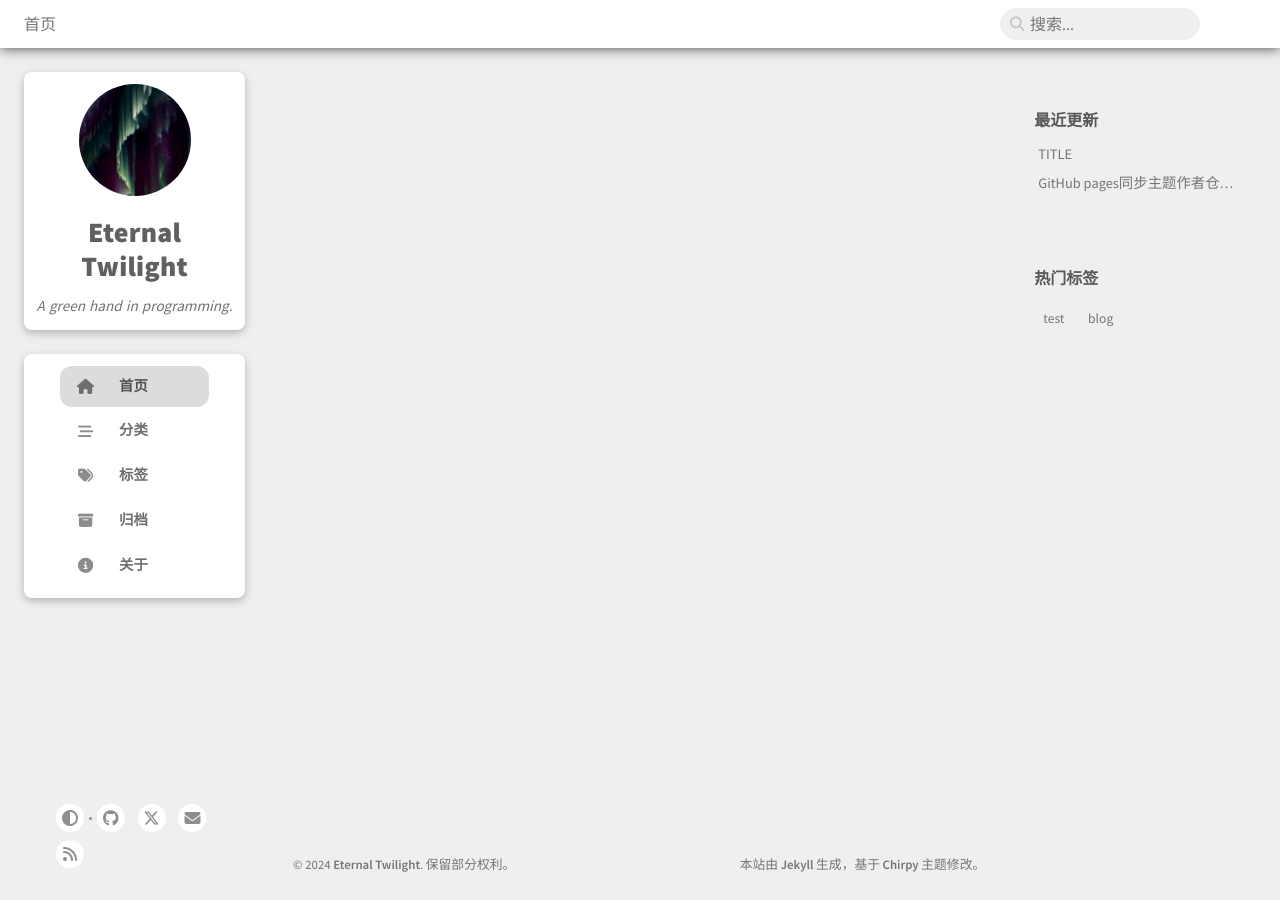
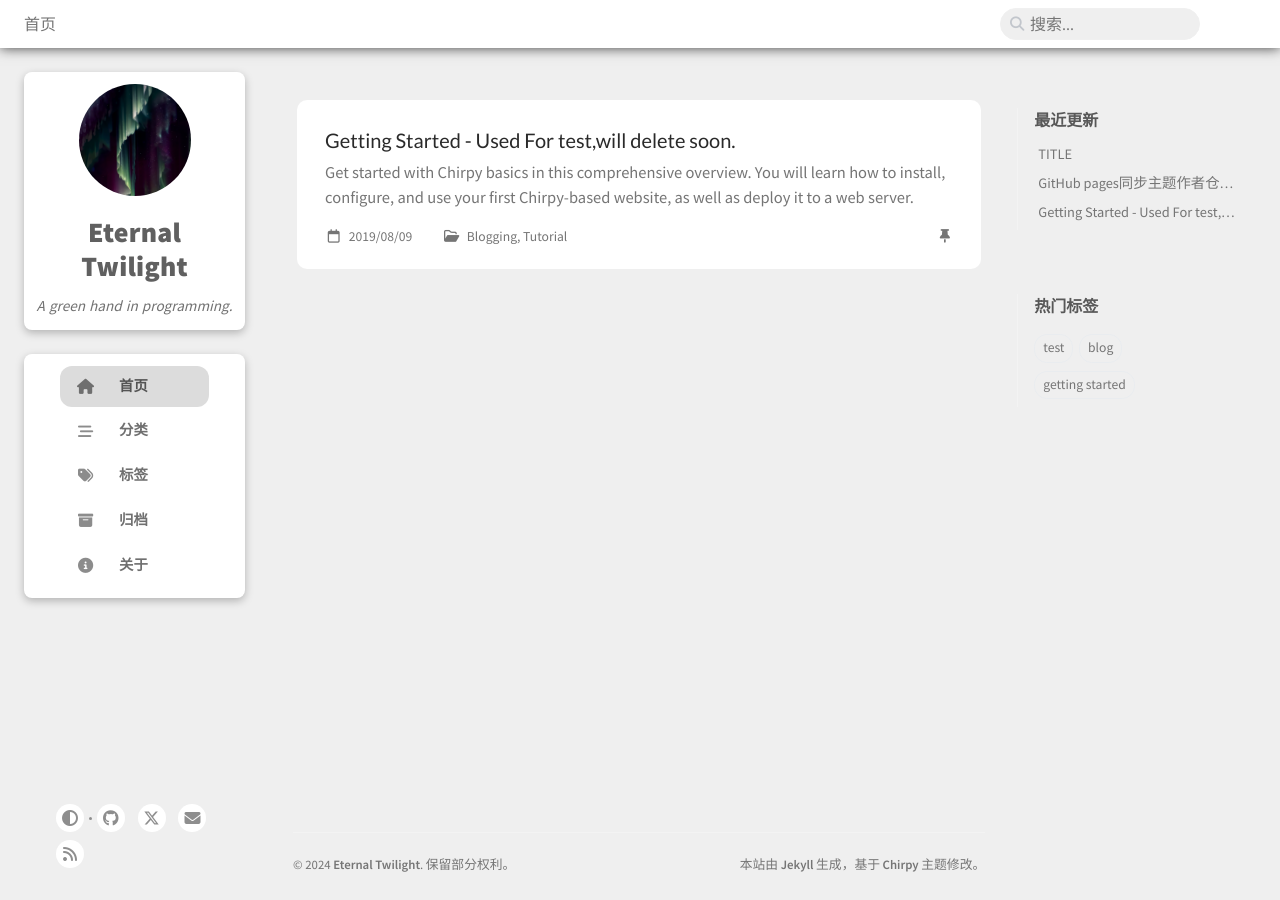
Before and after one commit to EtnlTwilight/etnltwilight.github, a Jekyll site: the page built from index.html, in a window 1280 px wide and 900 px high. Built offline with Jekyll 4.4.1, drawn with Linux system fonts in a browser that asks for light colours; cached includes are drawn as plain includes; part of the change alters nothing that is shown.

Commit message:
Adjust the Template and Add Test Blog.

````diff
--- /dev/null
+++ b/_posts/2019-08-09-getting-started.md
@@ -0,0 +1,136 @@
+---
+title: Getting Started - Used For test,will delete soon.
+description: >-
+  Get started with Chirpy basics in this comprehensive overview.
+  You will learn how to install, configure, and use your first Chirpy-based website, as well as deploy it to a web server.
+author: cotes
+date: 2019-08-09 20:55:00 +0800
+categories: [Blogging, Tutorial]
+tags: [getting started]
+pin: true
+media_subpath: '/posts/20180809'
+---
+
+## Prerequisites
+
+Follow the instructions in the [Jekyll Docs](https://jekyllrb.com/docs/installation/) to complete the installation of the basic environment. [Git](https://git-scm.com/) also needs to be installed.
+
+## Installation
+
+### Creating a New Site
+
+There are two ways to create a new repository for this theme:
+
+- [**Using the Chirpy Starter**](#option-1-using-the-chirpy-starter) — Easy to upgrade, isolates irrelevant project files so you can focus on writing.
+- [**GitHub Fork**](#option-2-github-fork) — Convenient for custom development, but difficult to upgrade. Unless you are familiar with Jekyll and are determined to tweak or contribute to this project, this approach is not recommended.
+
+#### Option 1. Using the Chirpy Starter
+
+Sign in to GitHub and browse to [**Chirpy Starter**][starter], click the button <kbd>Use this template</kbd> > <kbd>Create a new repository</kbd>, and name the new repository `USERNAME.github.io`, where `USERNAME` represents your GitHub username.
+
+#### Option 2. GitHub Fork
+
+Sign in to GitHub to [fork **Chirpy**](https://github.com/cotes2020/jekyll-theme-chirpy/fork), and then rename it to `USERNAME.github.io` (`USERNAME` means your username).
+
+Next, clone the repository to your local machine, make sure it has [Node.js][nodejs] installed, then go to the root directory of the repo and run the following command:
+
+```console
+$ bash tools/init.sh
+```
+
+> If you don't want to deploy your site on GitHub Pages, append option `--no-gh` at the end of the above command.
+{: .prompt-info }
+
+The above command will:
+
+1. Check out the code to the [latest tag][latest-tag] (to ensure the stability of your site: as the code for the default branch is under development).
+2. Remove non-essential sample files and take care of GitHub-related files.
+3. Build CSS/JS assets files and then make them tracked by Git.
+4. Automatically create a new commit to save the changes above.
+
+### Installing Dependencies
+
+Before running local server for the first time, go to the root directory of your site and run:
+
+```console
+$ bundle
+```
+
+## Usage
+
+### Configuration
+
+Update the variables in `_config.yml`{: .filepath} as needed. Some typical options include:
+
+- `url`
+- `avatar`
+- `timezone`
+- `lang`
+
+### Social Contact Options
+
+Social contact options are displayed at the bottom of the sidebar. You can enable or disable specific contacts in the `_data/contact.yml`{: .filepath} file.
+
+### Customizing the Stylesheet
+
+To customize the stylesheet, copy the theme's `assets/css/jekyll-theme-chirpy.scss`{: .filepath} file to the same path in your Jekyll site, and add your custom styles at the end of the file.
+
+Starting with version `6.2.0`, if you want to overwrite the SASS variables defined in `_sass/addon/variables.scss`{: .filepath}, copy the main SASS file `_sass/main.scss`{: .filepath} to the `_sass`{: .filepath} directory in your site's source, then create a new file `_sass/variables-hook.scss`{: .filepath} and assign your new values there.
+
+### Customizing Static Assets
+
+Static assets configuration was introduced in version `5.1.0`. The CDN of the static assets is defined in `_data/origin/cors.yml`{: .filepath }. You can replace some of them based on to the network conditions in the region where your website is published.
+
+Also, if you'd like to self-host the static assets, please refer to the [_chirpy-static-assets_](https://github.com/cotes2020/chirpy-static-assets#readme).
+
+### Running Local Server
+
+You may want to preview the site contents before publishing, so just run it by:
+
+```console
+$ bundle exec jekyll s
+```
+
+After a few seconds, the local service will be published at _<http://127.0.0.1:4000>_.
+
+## Deployment
+
+Before deploying, check the `_config.yml`{: .filepath} file and ensure the `url` is configured correctly. If you prefer a [**project site**](https://help.github.com/en/github/working-with-github-pages/about-github-pages#types-of-github-pages-sites) and don't use a custom domain, or if you want to visit your website with a base URL on a web server other than **GitHub Pages**, remember to set the `baseurl` to your project name, starting with a slash, e.g., `/project-name`.
+
+Now you can choose _ONE_ of the following methods to deploy your Jekyll site.
+
+### Deploy Using GitHub Actions
+
+Prepare the following:
+
+- If you're on the GitHub Free plan, keep your site repository public.
+- If you have committed `Gemfile.lock`{: .filepath} to the repository, and your local machine is not running Linux, update the platform list of the lock file:
+
+  ```console
+  $ bundle lock --add-platform x86_64-linux
+  ```
+
+Next, configure the _Pages_ service:
+
+1. Go to your repository on GitHub. Select the _Settings_ tab, then click _Pages_ in the left navigation bar. In the **Source** section (under _Build and deployment_), select
+
+2. Push any commits to GitHub to trigger the _Actions_ workflow. In the _Actions_ tab of your repository, you should see the workflow _Build and Deploy_ running. Once the build is complete and successful, the site will be deployed automatically.
+
+You can now visit the URL provided by GitHub to access your site.
+
+### Manual Build and Deployment
+
+For self-hosted servers, you will need to build the site on your local machine and then upload the site files to the server.
+
+Navigate to the root of the source project, and build your site with the following command:
+
+```console
+$ JEKYLL_ENV=production bundle exec jekyll b
+```
+
+Unless you specified the output path, the generated site files will be placed in the `_site`{: .filepath} folder of the project's root directory. Upload these files to your target server.
+
+[nodejs]: https://nodejs.org/
+[starter]: https://github.com/cotes2020/chirpy-starter
+[pages-workflow-src]: https://docs.github.com/en/pages/getting-started-with-github-pages/configuring-a-publishing-source-for-your-github-pages-site#publishing-with-a-custom-github-actions-workflow
+[latest-tag]: https://github.com/cotes2020/jekyll-theme-chirpy/tags
--- a/_sass/addon/commons.scss
+++ b/_sass/addon/commons.scss
@@ -35,14 +35,6 @@ body {
   color: var(--text-color);
   -webkit-font-smoothing: antialiased;
   font-family: $font-family-base;
-}
-
-* {
-  transition:
-      background-color 0.2s ease-in-out,
-      border 0.2s ease-in-out,
-      box-shadow 0.2s ease-in-out,
-      color 0.2s ease-in-out;
 }
 
 /* --- Typography --- */
````
